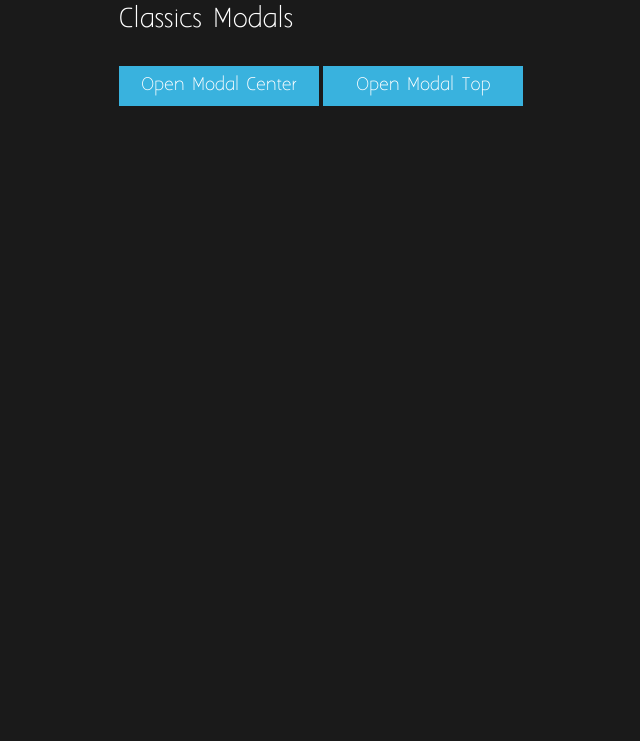
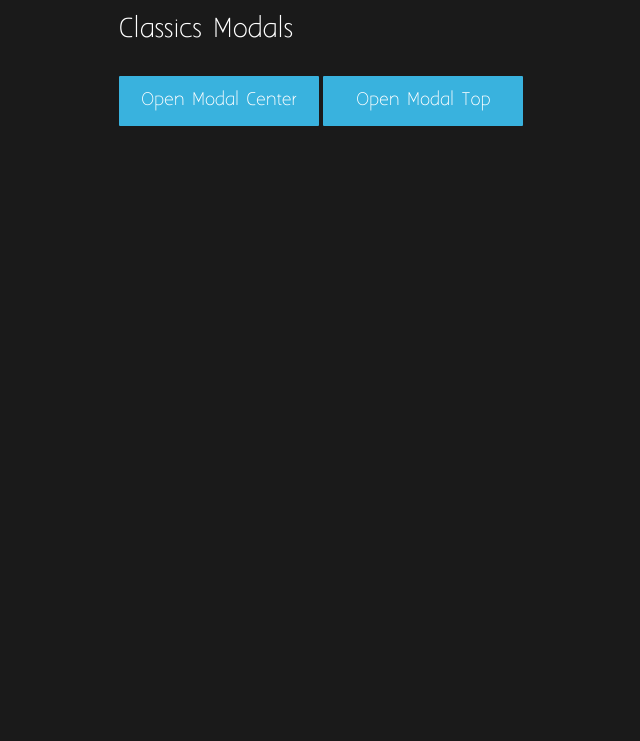
Before and after one commit to IsmaPy/Simple-Modal, a plain HTML site: page index.html in a window 1280 px wide. Shown: the part 89-830 px from the top of the page, without its empty margins (26-666 px from the left). Before the commit the page ends 800 px from the top, so only its background shows below. Drawn offline with Linux system fonts and the light colour scheme.

Commit message:
h1 h2 styles

```diff
--- a/css/frontend/styles.css
+++ b/css/frontend/styles.css
@@ -30,12 +30,12 @@ header, section, article, aside, footer, div{box-sizing:border-box; -webkit-box-
 	.center_content{width:990px; margin:0 auto;}
 
 	h1,
-	h2{display:block; font-family:'aaarghnormal', sans-serif; font-size:2em; color:#FFFFFF; font-weight:400;}
-	h2{font-size:1.5em; margin:50px 0 30px;}
+	h2{display:block;  margin:30px 0; font-family:'aaarghnormal', sans-serif; font-size:2em; color:#FFFFFF; font-weight:400;}
+	h2{font-size:1.5em;}
 
 
 	/*BUTTONS*/
 	.content_buttons{margin:0 0 30px;}
 	.content_buttons li{display:inline-block;}
-	.content_buttons li .btn{width:200px; height:40px; display:block; background:#39B2DE;  text-align:center; line-height:40px; font-family:'aaarghnormal', sans-serif; font-size:1em; color:#FFFFFF;}
+	.content_buttons li .btn{width:200px; height:50px; display:block; border-radius:1px; background:#39B2DE;  text-align:center; line-height:50px; font-family:'aaarghnormal', sans-serif; font-size:1em; color:#FFFFFF;}
 	.content_buttons li .btn:hover{background:#276B82}
```
